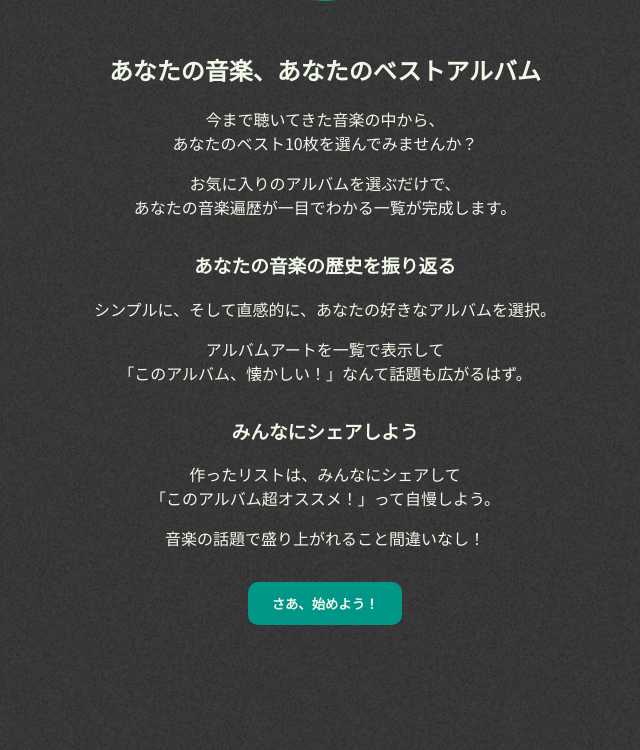
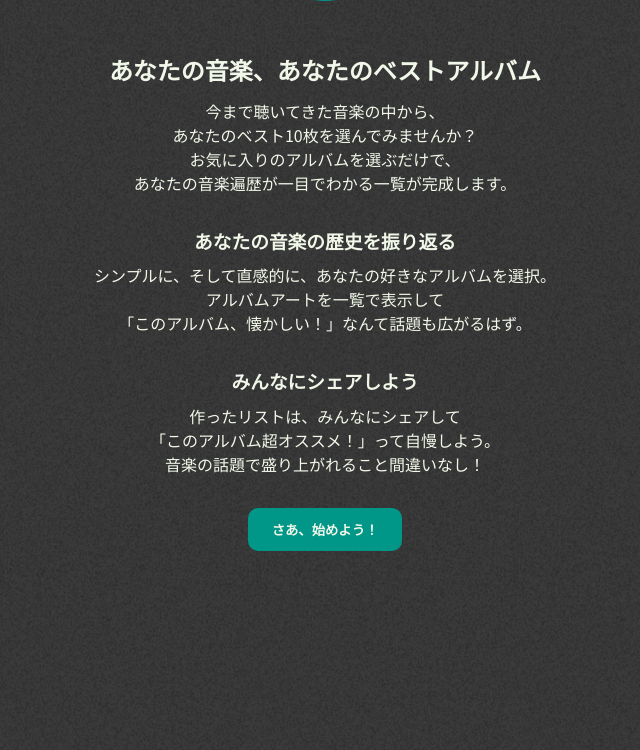
Before and after one commit to tofuuuuuun/best, a PHP site: page / in a window 1280 px wide. Shown: the part 128-878 px from the top of the page, without its empty margins (315-955 px from the left). After the commit the page ends 679 px from the top, so only its background shows below. Run offline with PHP 8.4, Linux system fonts and the light colour scheme; some libraries are stand-ins or nearby versions.

Commit message:
本番環境用に調整

```diff
--- a/src/common/header.php
+++ b/src/common/header.php
@@ -6,14 +6,26 @@
     <meta name="viewport" content="width=device-width, initial-scale=1.0">
     <meta name="robots" content="noindex">
     <script src="https://kit.fontawesome.com/3a6ca16033.js" crossorigin="anonymous"></script>
-    <link rel=”icon” href="../images/favicon.ico">
+
+    <link rel="icon" type="image/x-icon" href="/favicon.ico">
     <link rel="preconnect" href="https://fonts.googleapis.com">
     <link rel="preconnect" href="https://fonts.gstatic.com" crossorigin>
     <link href="https://fonts.googleapis.com/css2?family=Noto+Sans+JP:wght@100..900&display=swap" rel="stylesheet">
     <link rel="stylesheet" href="../css/style.css">
     <title><?php echo $title ?></title>
 </head>
-<meta name="viewport" content="width=device-width,initial-scale=1">
+<!-- Google tag (gtag.js) -->
+<script async src="https://www.googletagmanager.com/gtag/js?id=G-D2DJ1RF3J1"></script>
+<script>
+    window.dataLayer = window.dataLayer || [];
+
+    function gtag() {
+        dataLayer.push(arguments);
+    }
+    gtag('js', new Date());
+
+    gtag('config', 'G-D2DJ1RF3J1');
+</script>
 
 <body class="texture">
     <header>
--- a/src/index.php
+++ b/src/index.php
@@ -6,16 +6,16 @@ include("./common/header.php");
     <div class="contentWrapper">
         <div class="l-contentWrapper">
             <div class="startText m-bottom-3em ta-center disp-block fadeIn">
-                <h2 class="txt-white">あなたの音楽、あなたのベストアルバム</h2>
-                <p class="txt-white m-bottom-1em">今まで聴いてきた音楽の中から、<br>あなたのベスト10枚を選んでみませんか？</p>
+                <h2 class="txt-white m-bottom-05em">あなたの音楽、あなたのベストアルバム</h2>
+                <p class="txt-white">今まで聴いてきた音楽の中から、<br>あなたのベスト10枚を選んでみませんか？</p>
                 <p class="txt-white m-bottom-2em">お気に入りのアルバムを選ぶだけで、<br>あなたの音楽遍歴が一目でわかる一覧が完成します。</p>
 
-                <h3 class="txt-white">あなたの音楽の歴史を振り返る</h3>
-                <p class="txt-white m-bottom-1em">シンプルに、そして直感的に、あなたの好きなアルバムを選択。</p>
+                <h3 class="txt-white m-bottom-05em">あなたの音楽の歴史を振り返る</h3>
+                <p class="txt-white">シンプルに、そして直感的に、あなたの好きなアルバムを選択。</p>
                 <p class="txt-white m-bottom-2em">アルバムアートを一覧で表示して<br>「このアルバム、懐かしい！」なんて話題も広がるはず。</p>
 
-                <h3 class="txt-white">みんなにシェアしよう</h3>
-                <p class="txt-white m-bottom-1em">作ったリストは、みんなにシェアして<br>「このアルバム超オススメ！」って自慢しよう。</p>
+                <h3 class="txt-white m-bottom-05em">みんなにシェアしよう</h3>
+                <p class="txt-white">作ったリストは、みんなにシェアして<br>「このアルバム超オススメ！」って自慢しよう。</p>
                 <p class="txt-white m-bottom-2em">音楽の話題で盛り上がれること間違いなし！</p>
 
                 <button class="startButton bg-turquoise txt-white font-wb">さあ、始めよう！</button>
@@ -35,7 +35,7 @@ include("./common/header.php");
 <?php include("./parts/modal.php"); ?>
 <script type='text/javascript' defer src="https://code.jquery.com/jquery-3.7.1.js" integrity="sha256-eKhayi8LEQwp4NKxN+CfCh+3qOVUtJn3QNZ0TciWLP4=" crossorigin="anonymous"></script>
 <script src="https://cdnjs.cloudflare.com/ajax/libs/html2canvas/1.4.1/html2canvas.min.js" integrity="sha512-BNaRQnYJYiPSqHHDb58B0yaPfCu+Wgds8Gp/gU33kqBtgNS4tSPHuGibyoeqMV/TJlSKda6FXzoEyYGjTe+vXA==" crossorigin="anonymous" referrerpolicy="no-referrer"></script>
-<script type='text/javascript' src="../js/function.js" defer></script>
+<script type='text/javascript' src="./js/function.js" defer></script>
 </body>
 
 </html>
```
Also changed, not shown: docker-compose.yml (+8 -27 lines), 1 other file.
